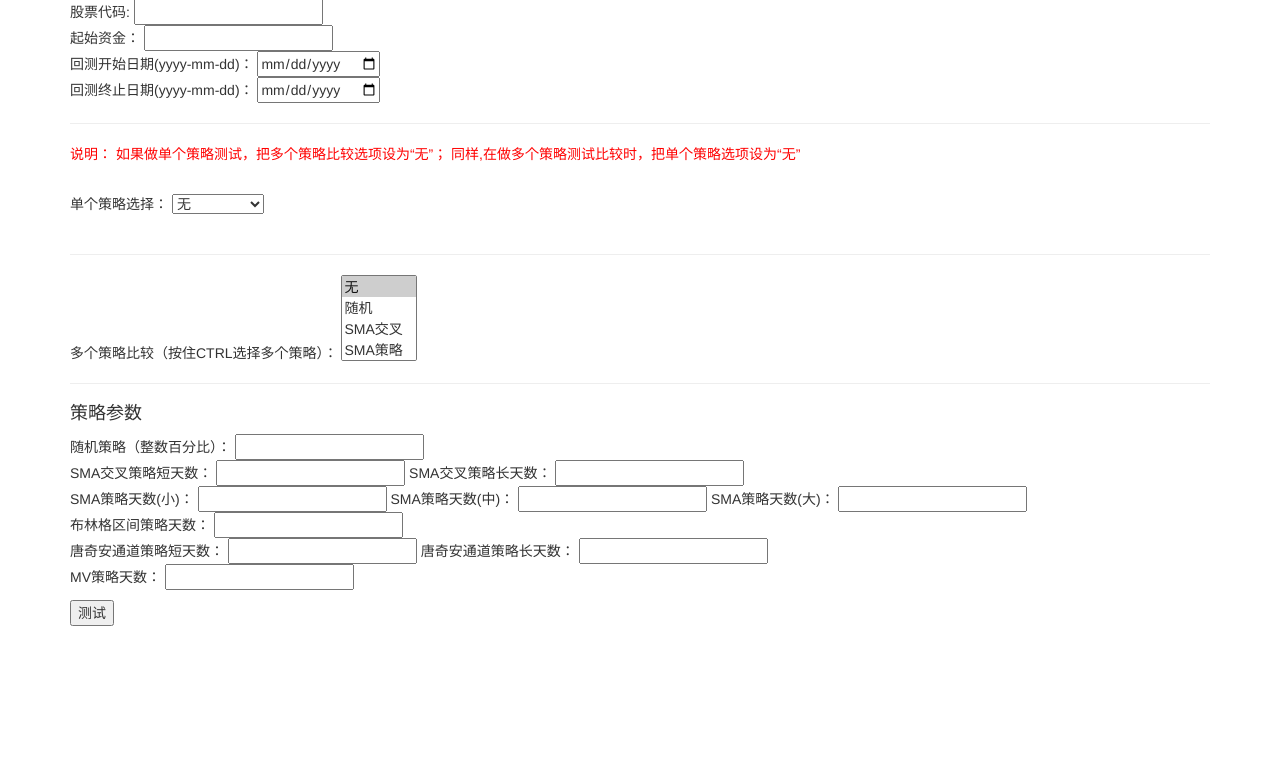
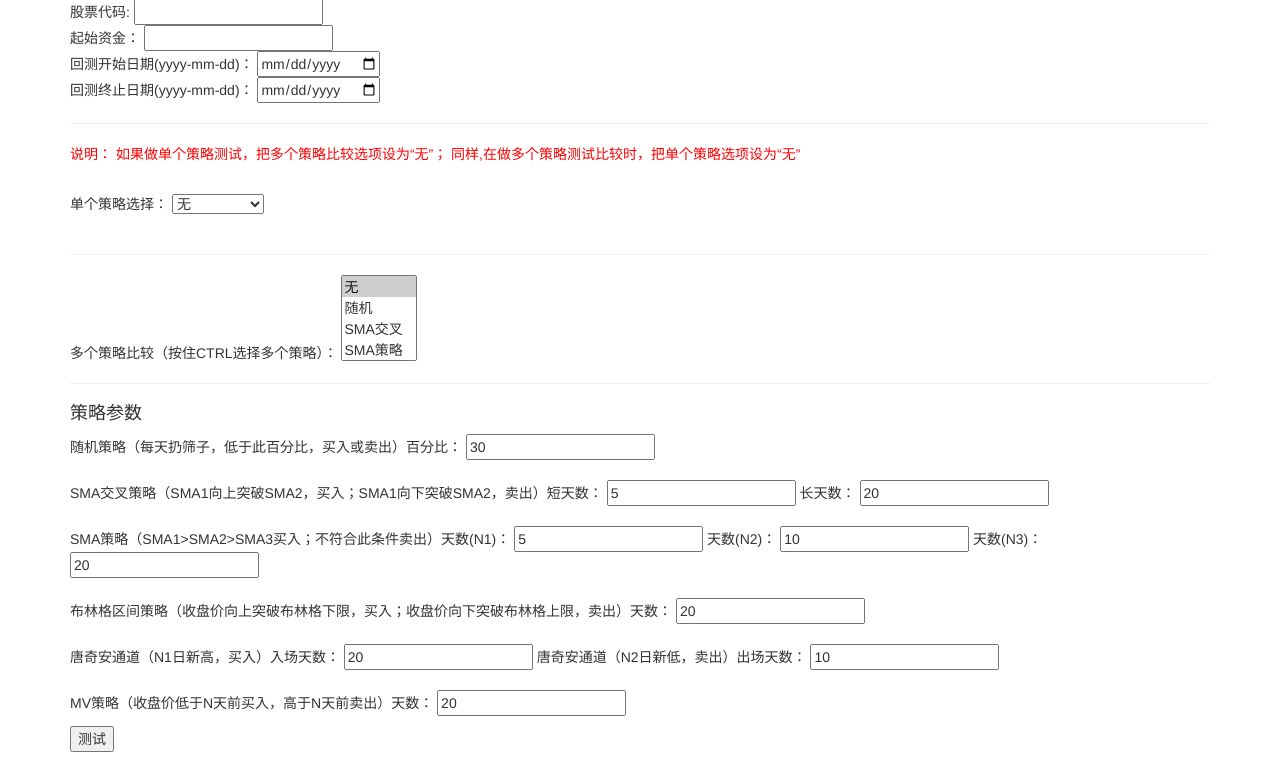
Before and after one commit to xukevin24/flaskapp_msx, a Flask app: page /singleStock in a window 1280 px wide. Shown: the part 73-835 px from the top of the page. Before the commit the page ends 699 px from the top, so only its background shows below. Run offline with Flask 2, Linux system fonts and the light colour scheme; some libraries are stand-ins or nearby versions.

Commit message:
add default value and strategy explainations

```diff
--- a/app.py
+++ b/app.py
@@ -69,7 +69,6 @@ def stockInfo():
         return render_template('stockInfoSearchResults.html', **templateData)
     return render_template('stockInfo.html', form=form)
 
-
 @app.route('/test')
 def test():
     return render_template('test.html')
--- a/main/inputForms.py
+++ b/main/inputForms.py
@@ -19,18 +19,18 @@ class singleStockForm(Form):
     strategies = SelectMultipleField('strategy', choices=choices, validators=[DataRequired()], default=['na'])
 
 
-    randPerct= IntegerField('randPerct')
-    smaShort= IntegerField('smaShort')
-    smaLong = IntegerField('smaLong')
-    smaFirst= IntegerField('smaFirst')
-    smaSecond= IntegerField('smaSecond')
-    smaThird= IntegerField('smaThird')
+    randPerct= IntegerField('randPerct', default=30)
+    smaShort= IntegerField('smaShort', default=5)
+    smaLong = IntegerField('smaLong', default=20)
+    smaFirst= IntegerField('smaFirst', default=5)
+    smaSecond= IntegerField('smaSecond', default=10)
+    smaThird= IntegerField('smaThird', default=20)
 
-    donChianShort = IntegerField('donChianShort')
-    donChianLong = IntegerField('donChianLong')
-    bbandDay = IntegerField('bbandDay')
+    donChianShort = IntegerField('donChianShort', default=10)
+    donChianLong = IntegerField('donChianLong', default=20)
+    bbandDay = IntegerField('bbandDay', default=20)
 
-    mvDay = IntegerField('mvDay')
+    mvDay = IntegerField('mvDay', default=20)
 
 class stockInfoForm(Form):
     stockId = StringField('stockId', validators=[DataRequired()])
--- a/templates/singleStock.html
+++ b/templates/singleStock.html
@@ -25,16 +25,21 @@
 
 	  <p>
 	  <h4> 策略参数 </h4>
-		  随机策略（整数百分比）： {{form.randPerct}} <br>
-		  SMA交叉策略短天数： {{form.smaShort}}
-		  SMA交叉策略长天数： {{form.smaLong}} <br>
-		  SMA策略天数(小)： {{form.smaFirst}}
-		  SMA策略天数(中)： {{form.smaSecond}}
-		  SMA策略天数(大)： {{form.smaThird}} <br>
-		  布林格区间策略天数： {{form.bbandDay}} <br>
-		  唐奇安通道策略短天数： {{form.donChianShort}}
-		  唐奇安通道策略长天数： {{form.donChianLong}} <br>
-		  MV策略天数： {{form.mvDay}}<br>
+		  随机策略（每天扔筛子，低于此百分比，买入或卖出）百分比： {{form.randPerct}} <br>
+		  <br>
+		  SMA交叉策略（SMA1向上突破SMA2，买入；SMA1向下突破SMA2，卖出）短天数： {{form.smaShort}}
+		  长天数： {{form.smaLong}} <br>
+		  <br>
+		  SMA策略（SMA1>SMA2>SMA3买入；不符合此条件卖出）天数(N1)： {{form.smaFirst}}
+		  天数(N2)： {{form.smaSecond}}
+		  天数(N3)： {{form.smaThird}} <br>
+		  <br>
+		  布林格区间策略（收盘价向上突破布林格下限，买入；收盘价向下突破布林格上限，卖出）天数： {{form.bbandDay}} <br>
+		  <br>
+		  唐奇安通道（N1日新高，买入）入场天数： {{form.donChianLong}}
+		  唐奇安通道（N2日新低，卖出）出场天数： {{form.donChianShort}}<br>
+		  <br>
+		  MV策略（收盘价低于N天前买入，高于N天前卖出）天数： {{form.mvDay}}<br>
 	  </p>
 
       <p><input type="submit" value="测试"></p>
```
